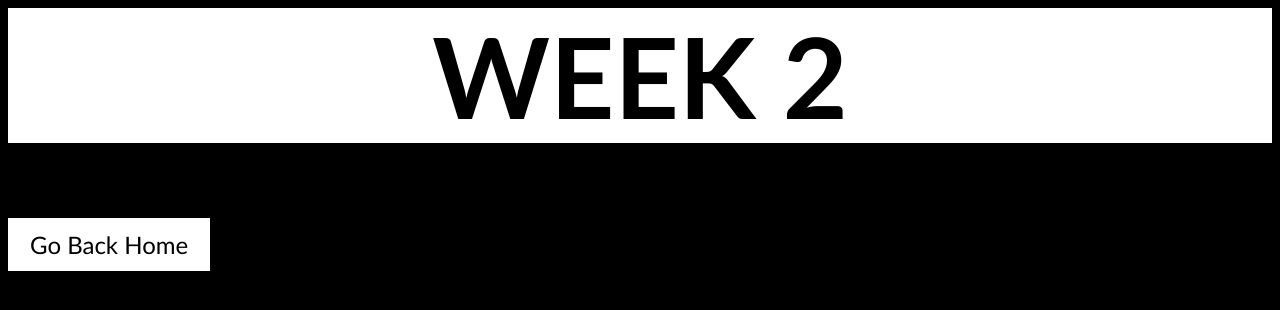
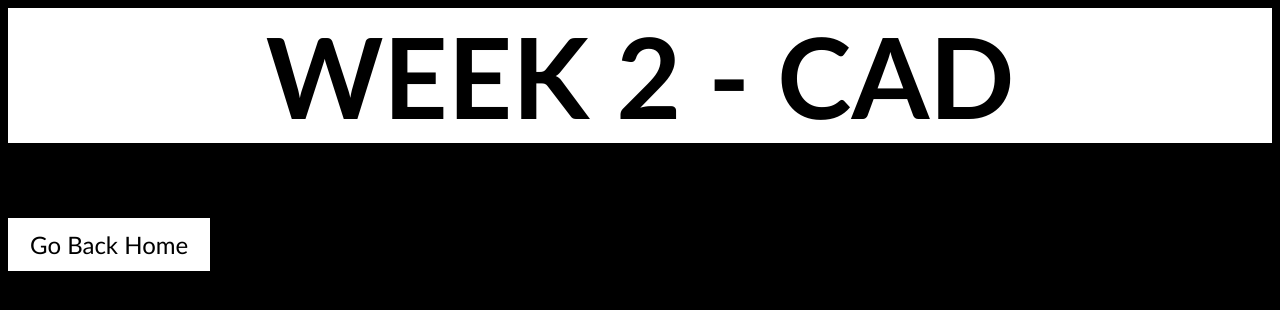
Before and after one commit to BrannonC/BrannonC, a plain HTML site: page week2.html in a window 1280 px wide. Drawn offline with Linux system fonts and the light colour scheme.

Commit message:
Update week2.html

```diff
--- a/week2.html
+++ b/week2.html
@@ -29,7 +29,7 @@ background-color:black;
 <body>
 
 <div style="background-color:white">
-  <h1>WEEK 2</h1>
+  <h1>WEEK 2 - CAD</h1>
 </div>
 
 
```
